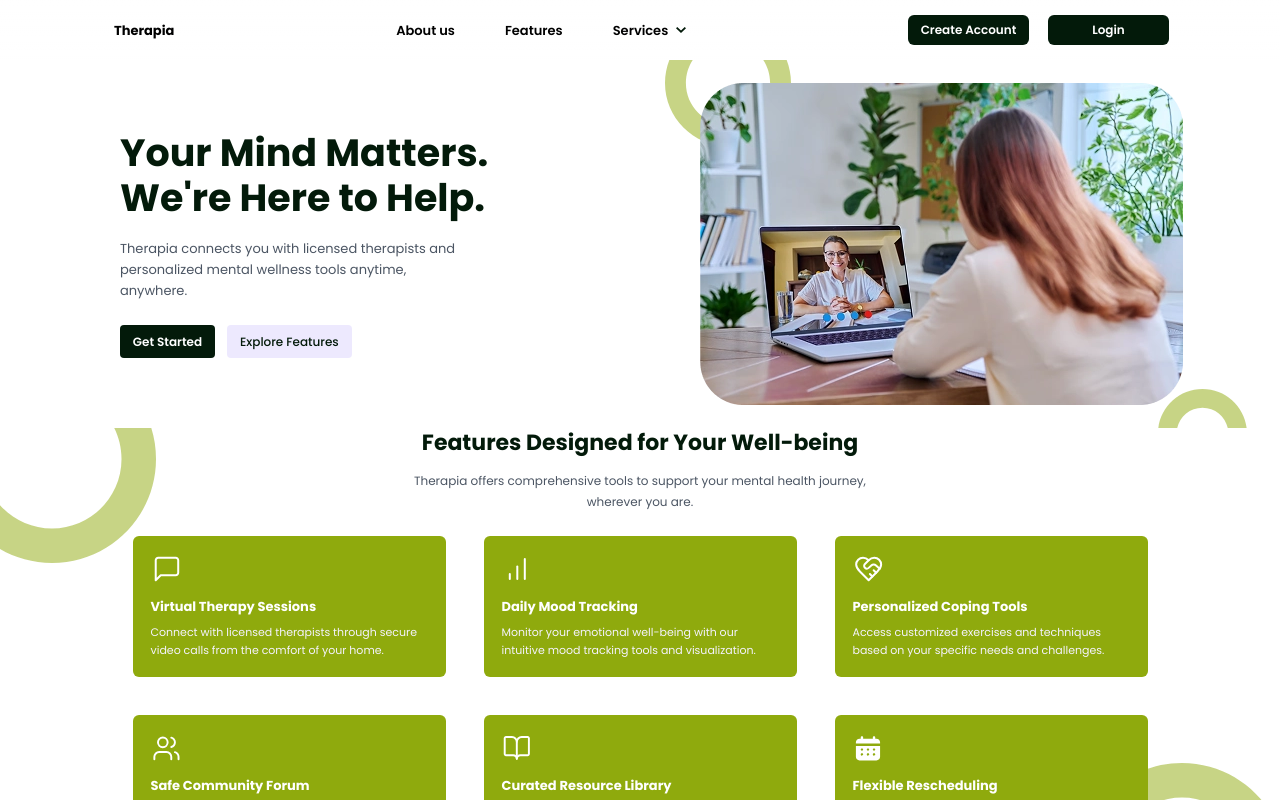
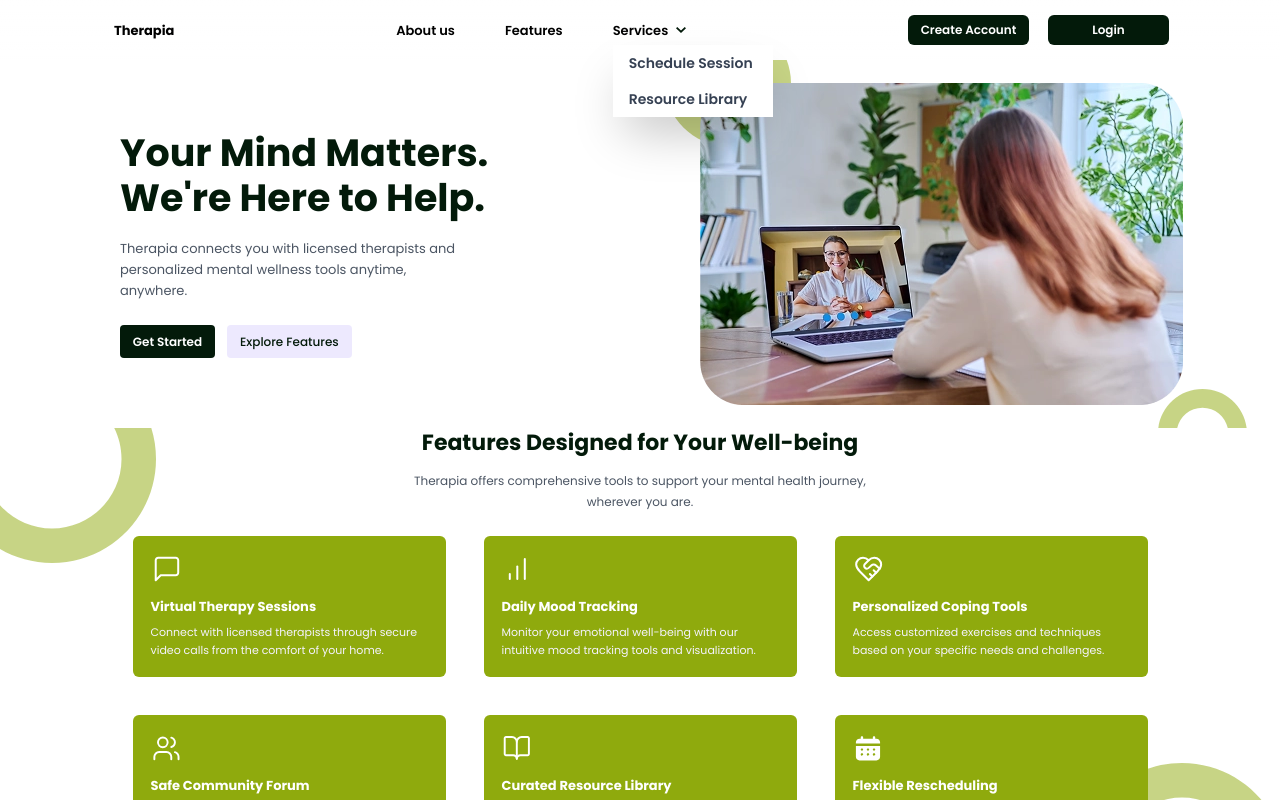
Before and after one commit to Nelson19so/Therapia, a React (Vite) app in the folder client/: page / in a window 1280 px wide. Shown: the top 800 px of the page. Built offline with nearby package versions, Linux system fonts and the light colour scheme.

Commit message:
Routing update in progress

```diff
--- a/client/package.json
+++ b/client/package.json
@@ -15,6 +15,7 @@
     "react": "^19.0.0",
     "react-dom": "^19.0.0",
     "react-router": "^7.5.0",
+    "react-router-dom": "^6.30.1",
     "tailwindcss": "^4.1.3"
   },
   "devDependencies": {
--- a/client/src/components/Header.jsx
+++ b/client/src/components/Header.jsx
@@ -1,8 +1,12 @@
 import { useEffect, useState } from "react";
+// import {NavLink as Link} from "react-router-dom"
+import { Link } from "react-router-dom";
+
 import clsx from "clsx";
 
 export default function Header() {
   const [openMobileMenu, setOpenMobileMenu] = useState(false);
+  const [dropDown, setdropDown] = useState(false);
 
   useEffect(() => {
     if (openMobileMenu) {
@@ -24,18 +28,24 @@ export default function Header() {
       <header className="flex justify-center fixed w-full top-[0px] z-1 bg-linear-to-b from-[var(--semi-nav-90)] to-[var(--semi-nav-80)] backdrop-blur-2xl">
         <div className="relative max-w-[1440px] w-full flex justify-center xl:pr-[101px] pr-[0px]">
           <div className="w-full xl:max-w-[1238px] lg:max-w-[994px] md:max-w-[768px] max-w-[640px] xl:pl-[114px] lg:pl-[25px] md:pl-[43px] pl-[19px] lg:pr-[10px] md:pr-[30px] sm:pr-[15px] pr-[20px] py-[15px] flex items-center justify-between min-h-[60px]">
-            <a href="/" className="z-2">
+            <Link to="/" className="z-2 cursor-pointer" onClick={() => setdropDown(true)}>
+              {/* <a href="/" className="z-2"> */}
               <span className="text-[13px]/[1.0] text-[var(--text-dark)] font-bold">
                 Therapia
               </span>
-            </a>
+              {/* </a> */}
+            </Link>
             <nav className="md:block hidden">
               <ul className="flex gap-x-[50px] text-[13px]/[1.0] text-[var(--text-dark)] font-semibold">
-                <li>About us</li>
-                <li>Features</li>
-                <a href="/schedule-session">
-                  <li className="flex gap-x-[8px] items-center">
-                    Services{" "}
+              <Link to="/about"> <li className="cursor-pointer">About us</li> </Link>
+              <Link to="/feature"> <li className="cursor-pointer">Features</li> </Link>
+                {/* <Link to="/schedule-session"> */}
+                <li
+                  className=" relative cursor-pointer"
+                  onClick={() => setdropDown(!dropDown)}
+                >
+                  <div className="flex gap-x-[8px] items-center">
+                    Services
                     <svg
                       width={10}
                       height={6}
@@ -50,21 +60,52 @@ export default function Header() {
                         fill="var(--secondary)"
                       />
                     </svg>
-                  </li>
-                </a>
+                  </div>
+                  { !dropDown && (
+                    <div>
+                      <div className="absolute  z-10 mt-2 w-40 origin-top-right   bg-white shadow-2xl">
+                          <div>
+                            <ul>
+                                <li>
+                                        <Link
+                            to="/schedule-session"
+                            className="block px-4 py-2 text-sm text-gray-700 hover:bg-gray-100"
+                          >
+                            Schedule Session
+                          </Link>
+                                </li>
+                                <li>
+                                        <Link
+                            to="/resource-library"
+                            className="block px-4 py-2 text-sm text-gray-700 hover:bg-gray-100"
+                          >
+                            Resource Library
+                          </Link>
+                                </li>
+
+                            </ul>
+
+                          </div>
+
+
+                      </div>
+                    </div>)
+                  }
+                </li>
+                {/* </Link> */}
               </ul>
             </nav>
             <div className="md:flex gap-x-[19px] hidden">
-              <a href="/signup">
+              <Link to="/signup">
                 <button className="rounded-[6px] bg-[var(--secondary)] text-[var(--text-light)] min-w-[121px] h-[30px] flex items-center justify-center text-[12px]/[18px] font-semibold cursor-pointer">
                   Create Account
                 </button>
-              </a>
-              <a href="/login">
+              </Link>
+              <Link to="/login">
                 <button className="rounded-[6px] bg-[var(--secondary)] text-[var(--text-light)] min-w-[121px] h-[30px] flex items-center justify-center text-[12px]/[18px] font-semibold cursor-pointer">
                   Login
                 </button>
-              </a>
+              </Link>
             </div>
             <div
               className="md:hidden w-[20px] h-[13px] flex flex-col justify-between z-2"
@@ -98,10 +139,10 @@ export default function Header() {
             >
               <div className="flex justify-center">
                 <ul className="flex flex-col gap-y-[50px] text-[13px]/[1.0] text-[var(--text-dark)] font-semibold pt-[86px] pb-[50px] h-[100vh] max-w-[640px] w-full px-[19px]">
-                  <li>About us</li>
-                  <li>Features</li>
+                  <li className="cursor-pointer">About us</li>
+                  <li className="cursor-pointer">Features</li>
                   <a href="schedule-session">
-                    <li className="flex gap-x-[8px] items-center">
+                    <li className="flex gap-x-[8px] items-center cursor-pointer">
                       Services{" "}
                       <svg
                         width={10}
@@ -120,12 +161,12 @@ export default function Header() {
                       </svg>
                     </li>
                   </a>
-                  <a href="/signup">
+                  <Link to="/signup">
                     <li>Create Account</li>
-                  </a>
-                  <a href="/login">
+                  </Link>
+                  <Link to="/login">
                     <li>Login</li>
-                  </a>
+                  </Link>
                 </ul>
               </div>
             </nav>
--- a/client/src/main.jsx
+++ b/client/src/main.jsx
@@ -1,24 +1,40 @@
 import { StrictMode } from "react";
 import { createRoot } from "react-dom/client";
-import { BrowserRouter, Routes, Route } from "react-router";
+import { BrowserRouter, Routes, Route } from "react-router-dom";
 import HeaderAndFooter from "./layouts/HeaderAndFooter.jsx";
 import Landing from "./pages/Landing.jsx";
 import ScheduleSession from "./pages/ScheduleSession.jsx";
 import Signup from "./pages/Signup.jsx";
 import Login from "./pages/Login.jsx";
+import Header from "./components/Header.jsx";
+import Footer from "./components/Footer.jsx";
+import NotFound from "./pages/NotFound.jsx";
 
 createRoot(document.getElementById("root")).render(
   <StrictMode>
     <BrowserRouter>
+      <App />
+    </BrowserRouter>
+  </StrictMode>
+);
+
+
+
+
+export default function App() {
+  return (
+    <>
+    <Header />
       <Routes>
         {/* Layout Routes with Header and Footer */}
-        <Route element={<HeaderAndFooter />}>
-          <Route index element={<Landing />} />
-          <Route path="schedule-session" element={<ScheduleSession />} />
-        </Route>
+        <Route index element={<Landing />} />
+         <Route path="schedule-session" element={<ScheduleSession />} />
+          <Route path="*" element={<NotFound />} />
         <Route path="signup" element={<Signup />} />
         <Route path="login" element={<Login />} />
       </Routes>
-    </BrowserRouter>
-  </StrictMode>
-);
+      <Footer />
+
+    </>
+  )
+}
--- /dev/null
+++ b/client/src/pages/NotFound.jsx
@@ -0,0 +1,12 @@
+// import React from 'react'
+
+export default function NotFound() {
+  return (
+    <div>
+        <div className="flex justify-center items-center my-auto mx-auto p-50">
+            <p>Page not found</p>
+        </div>
+
+    </div>
+  )
+}
```
Also changed, not shown: 1 other file (tests, documents, lock files or other folders).
